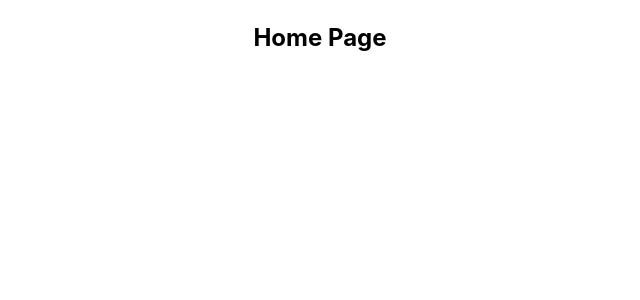
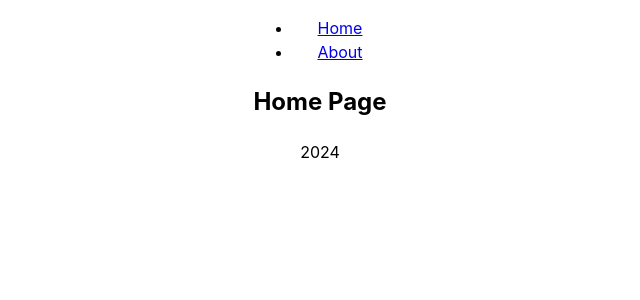
Before and after one commit to GinezisNWD/once-human-help, a React (Vite) app: page / in a window 1280 px wide. Shown: the top 300 px of the page, without its empty margins (320-960 px from the left). Built offline with nearby package versions, Linux system fonts and the light colour scheme.

Commit message:
feat: add RootLayout component

```diff
--- a/src/App.tsx
+++ b/src/App.tsx
@@ -3,14 +3,17 @@ import './App.css'
 import { HomePage } from './pages/HomePage'
 import { AboutPage } from './pages/AboutPage'
 import { NotFoundPage } from './pages/NotFoundPage'
+import { RootLayout } from './layouts/root-layout/RootLayout'
 
 function App() {
 
   return (
     <Routes>
-      <Route path='/' element={<HomePage />} />
-      <Route path='/about' element={<AboutPage />} />
-      <Route path='*' element={<NotFoundPage />} />
+      <Route path='/' element={<RootLayout />} >
+        <Route index element={<HomePage />} />
+        <Route path='about' element={<AboutPage />} />
+        <Route path='*' element={<NotFoundPage />} />
+      </Route>
     </Routes>
   )
 }
--- /dev/null
+++ b/src/layouts/root-layout/RootLayout.tsx
@@ -0,0 +1,26 @@
+import React from 'react'
+import { NavLink } from 'react-router-dom'
+import { Outlet } from 'react-router-dom'
+
+export function RootLayout() {
+  return (
+    <div>
+      <header>
+        <nav>
+          <ul>
+            <li>
+              <NavLink to='/'>Home</NavLink>
+            </li>
+            <li>
+              <NavLink to='/about'>About</NavLink>
+            </li>
+          </ul>
+        </nav>
+      </header>
+      <main>
+        <Outlet />
+      </main>
+      <footer>2024</footer>
+    </div>
+  )
+}
```
